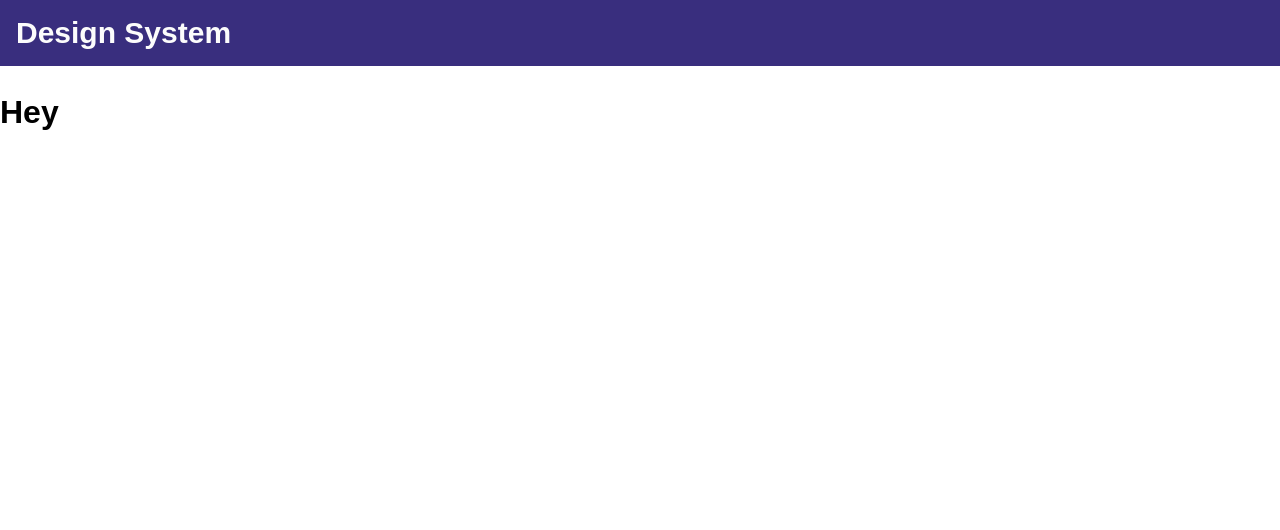
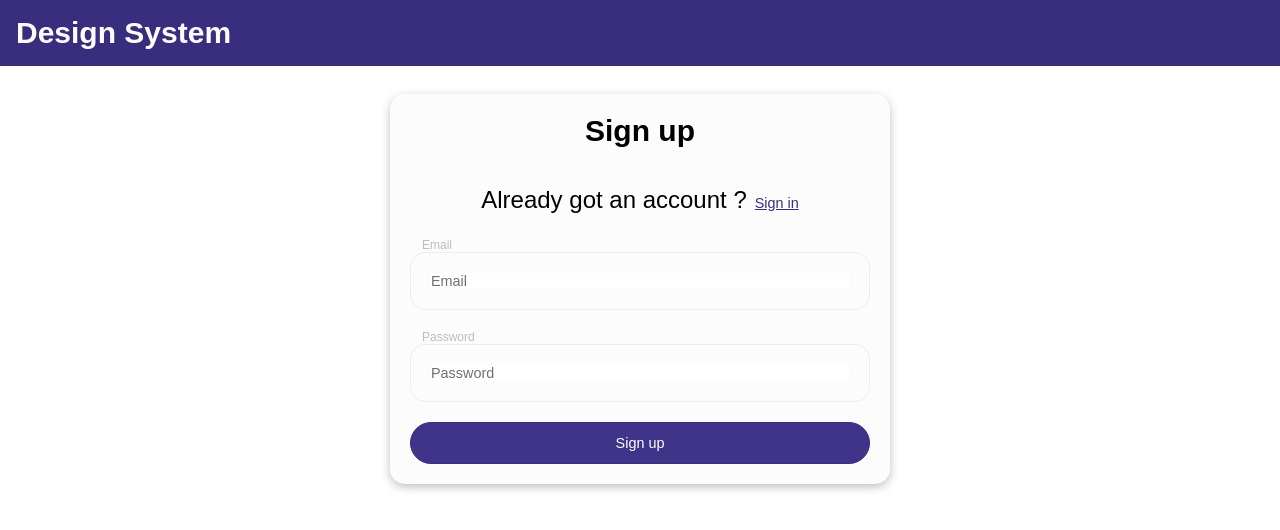
Before and after one commit to tristans1/design-system, a Vue app: page /#/signup in a window 1280 px wide. Shown: the top 530 px of the page. Built offline with nearby package versions, Linux system fonts and the light colour scheme.

Commit message:
add signup page

```diff
--- a/src/components/ButtonComponent.vue
+++ b/src/components/ButtonComponent.vue
@@ -25,12 +25,15 @@ export default {
 @import '../assets/scss/variable';
 
 button {
-    border        : $button-border;
-    border-radius : $button-border-radius;
-    min-width     : $button-minWidth;
-    padding       : $button-padding;
-    font-family   : $primary-font-main;
-    font-size     : $font-regular-size;
+
+
+    text-align     : center;
+    border         : $button-border;
+    border-radius  : $button-border-radius;
+    min-width      : $button-minWidth;
+    padding        : $button-padding;
+    font-family    : $primary-font-main;
+    font-size      : $font-regular-size;
 }
 
 .button-main {
--- a/src/components/FormContainerComponent.vue
+++ b/src/components/FormContainerComponent.vue
@@ -12,6 +12,8 @@
     @import "../assets/scss/variable";
 
     .form-container {
+        flex-direction: column;
+        display: flex;
         border-radius: $form-border-radius;
         box-shadow: $form-box-shadow;
         background-color: $form-bg-color;
--- a/src/view/SignInView.vue
+++ b/src/view/SignInView.vue
@@ -9,14 +9,16 @@
             <FormInputComponent label="Email" placeholder="Email" name="email" type="email"/>
             <FormInputComponent label="Password" placeholder="Password" name="password" type="password"/>
             <TextComponent tag="router-link" route-name="ForgotPassword">Forgot password ?</TextComponent>
+            <ButtonComponent buttonColorType="main">Sign in</ButtonComponent>
         </FormContainerComponent>
     </div>
 </template>
 <script>
     import FlexContainerComponent from '../components/FlexContainerComponent';
     import FormContainerComponent from '../components/FormContainerComponent';
-    import FormInputComponent from '../components/FormInputComponent';
-    import TextComponent from '../components/TextComponent';
+    import FormInputComponent     from '../components/FormInputComponent';
+    import TextComponent          from '../components/TextComponent';
+    import ButtonComponent        from '../components/ButtonComponent.vue';
 
     export default {
         name: 'SignInView',
@@ -25,6 +27,7 @@
             TextComponent,
             FormContainerComponent,
             FormInputComponent,
+            ButtonComponent,
         },
     };
 </script>
--- a/src/view/SignUpView.vue
+++ b/src/view/SignUpView.vue
@@ -1,10 +1,32 @@
 <template>
     <div>
-        <h1>Hey</h1>
+        <FormContainerComponent>
+            <TextComponent tag="h1">Sign up</TextComponent>
+            <FlexContainerComponent>
+                <TextComponent tag="h2">Already got an account ?</TextComponent>
+                <TextComponent tag="router-link" route-name="SignInView">Sign in</TextComponent>
+            </FlexContainerComponent>
+            <FormInputComponent label="Email" placeholder="Email" name="email"/>
+            <FormInputComponent label="Password" placeholder="Password" name="Password"/>
+            <ButtonComponent buttonColorType="main">Sign up</ButtonComponent>
+        </FormContainerComponent>
     </div>
 </template>
 <script>
+import FormContainerComponent from '../components/FormContainerComponent.vue';
+import FlexContainerComponent from '../components/FlexContainerComponent.vue';
+import FormInputComponent from '../components/FormInputComponent.vue';
+import TextComponent from '../components/TextComponent.vue';
+import ButtonComponent from '../components/ButtonComponent.vue';
+
     export default {
         name: 'SignUpView',
+        components: {
+            FlexContainerComponent,
+            TextComponent,
+            FormContainerComponent,
+            FormInputComponent,
+            ButtonComponent,
+        },
     };
 </script>
```
Also changed, not shown: src/components/FormInputComponent.vue (+18 -18 lines).
